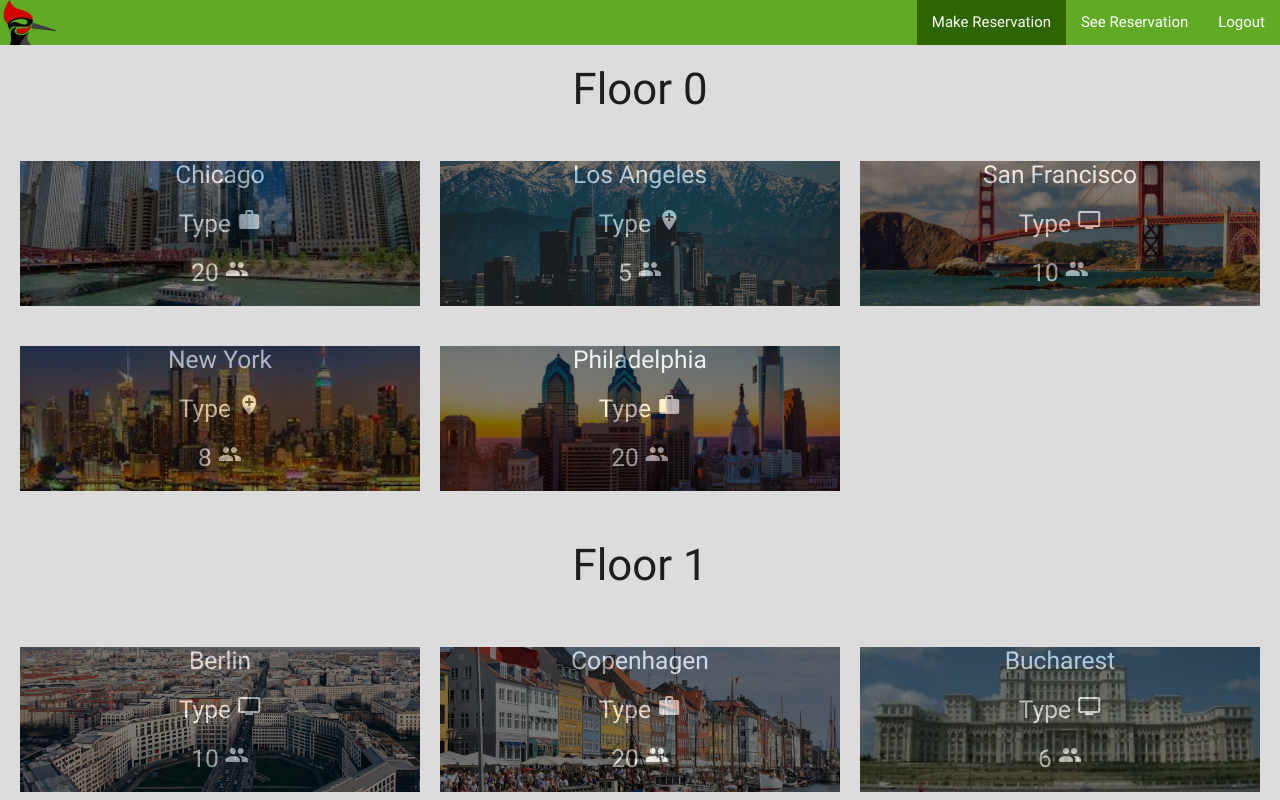
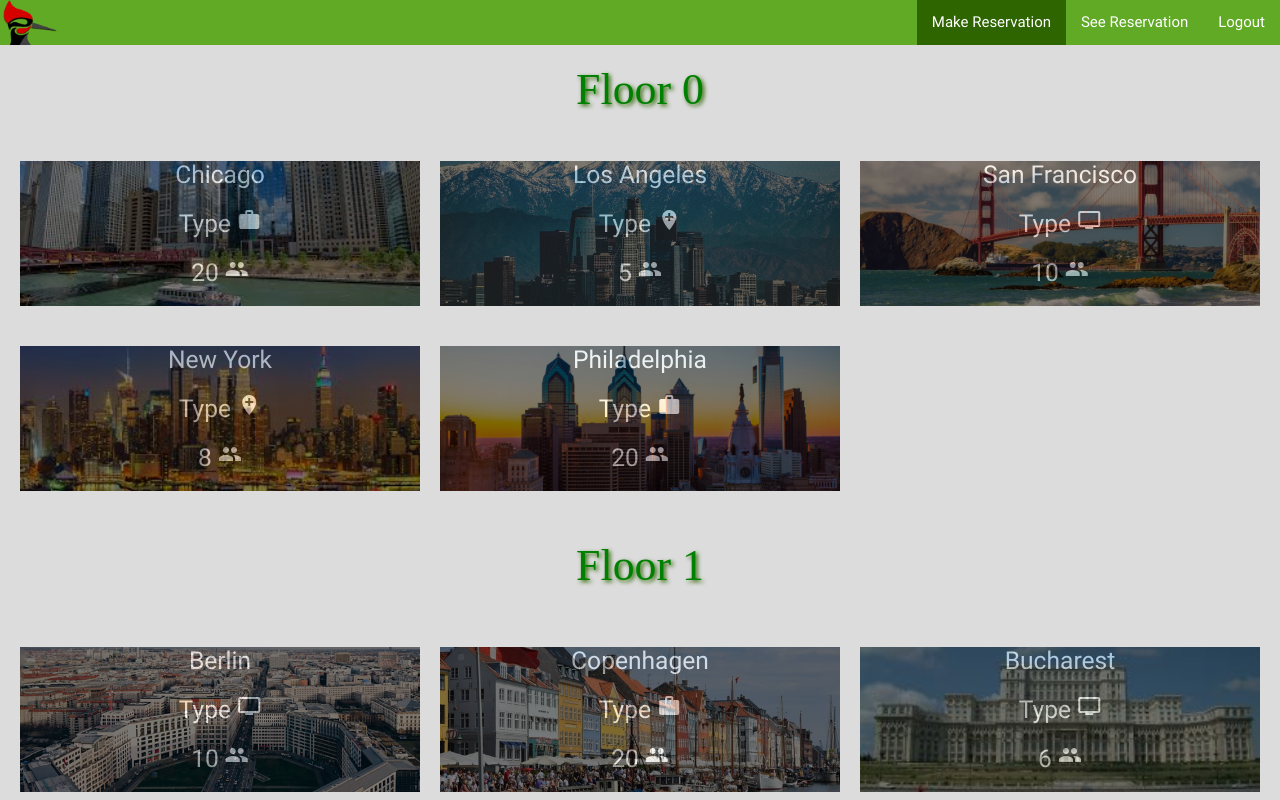
Before and after one commit to cochiletSerban/angularBoilerPlate, an Angular app: page /room-layout in a window 1280 px wide. Shown: the top 800 px of the page. Built offline with nearby package versions, Linux system fonts and the light colour scheme; what angular2-fontawesome, angular2-materialize would draw is missing.

Commit message:
Modified Floor title text

```diff
--- a/src/app/rooms-layout/rooms-layout.component.css
+++ b/src/app/rooms-layout/rooms-layout.component.css
@@ -271,4 +271,7 @@ h5 {
 
 h3 {
     margin-top: 10px;
+    color: green;
+    text-shadow: 2px 2px 4px #2e6500;
+    font-family: "Times New Roman", Times, serif;
 }
```
